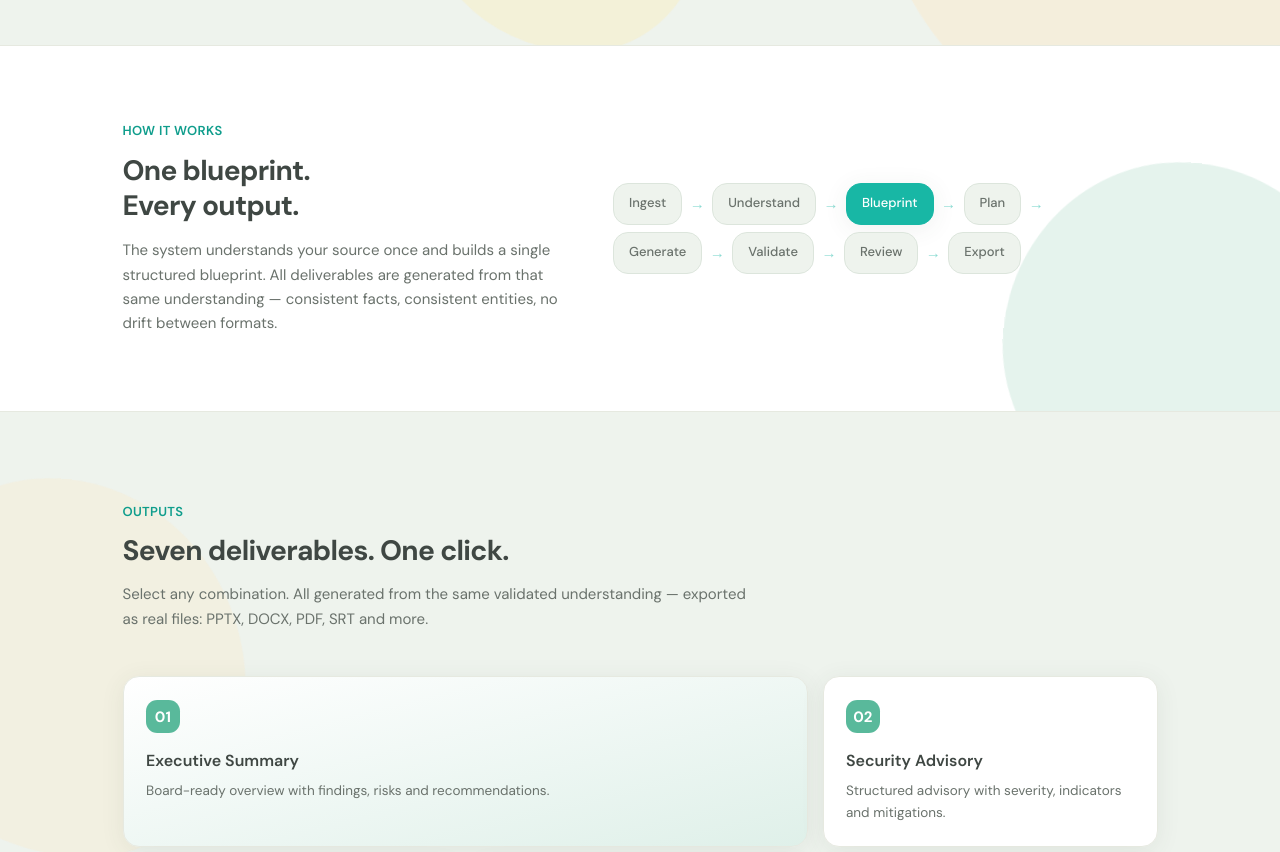
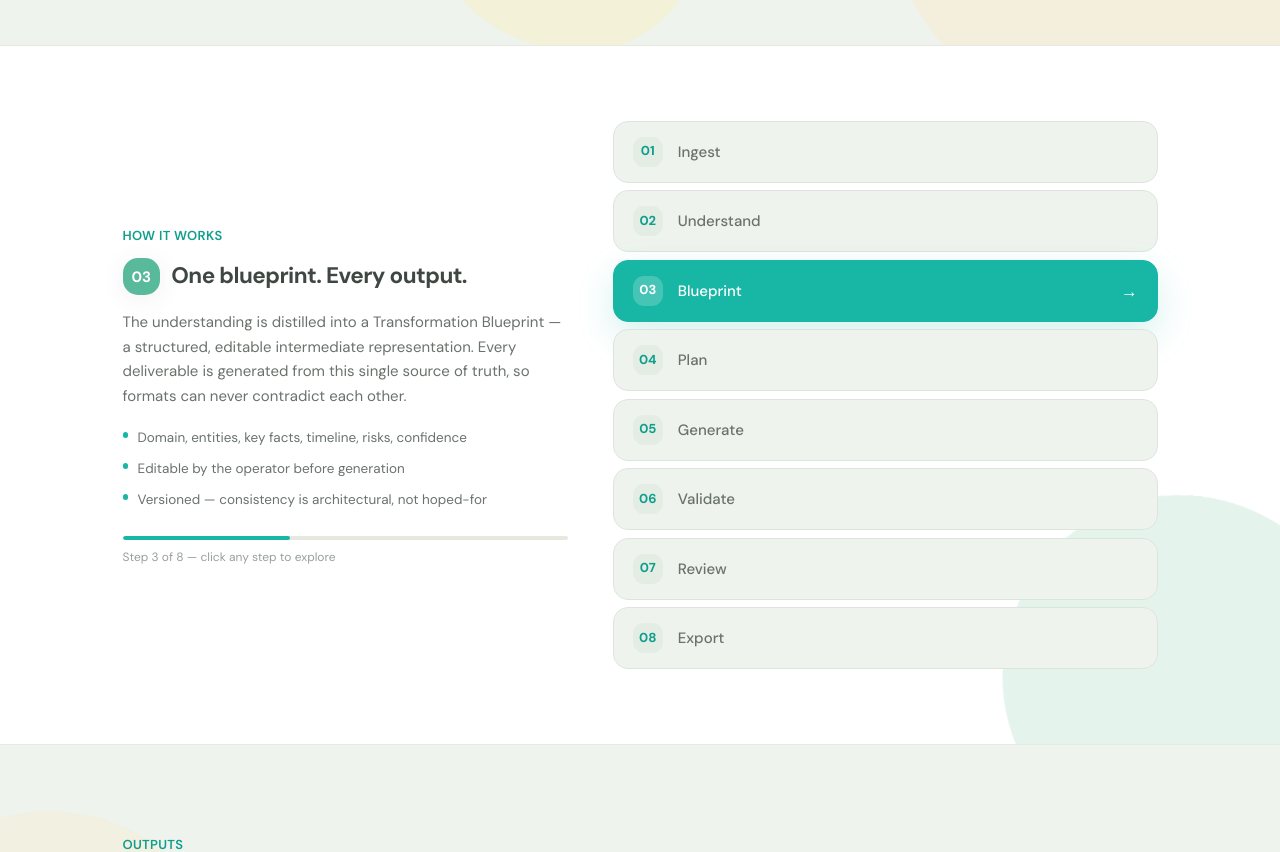
Before and after one commit to Tejamatrix/Transform-AI, a Next.js app in the folder frontend/: page / in a window 1280 px wide. Shown: the part 648-1500 px from the top of the page. Built offline with nearby package versions, Linux system fonts and the light colour scheme.

Commit message:
Interactive pipeline section: click a step -> animated detail panel on the left (title, description, key points, progress)

```diff
--- a/frontend/src/app/page.tsx
+++ b/frontend/src/app/page.tsx
@@ -1,6 +1,52 @@
+"use client";
+
 import Link from "next/link";
+import { useState } from "react";
 
 const FLOW = ["Ingest", "Understand", "Blueprint", "Plan", "Generate", "Validate", "Review", "Export"];
+
+const FLOW_INFO: Record<string, { title: string; body: string; points: string[] }> = {
+  Ingest: {
+    title: "Bring in any source",
+    body: "Nine source types, one pipeline. Upload documents, spreadsheets, code files, images or videos — or paste text and URLs. Everything is extracted, chunked and indexed for grounding.",
+    points: ["PDF, DOCX, TXT, CSV, URLs and pasted text", "Images via OCR, videos via Whisper transcript + frame text", "30+ programming languages — the AI explains what code does"],
+  },
+  Understand: {
+    title: "The AI reads it properly",
+    body: "The content understanding engine detects domain, intent and structure — whether it's an incident report, a policy document, a dataset or an application's source code.",
+    points: ["Domain + intent detection", "Entities (10 types), key facts, statistics", "Spoken video content and code behaviour, explained"],
+  },
+  Blueprint: {
+    title: "One blueprint. Every output.",
+    body: "The understanding is distilled into a Transformation Blueprint — a structured, editable intermediate representation. Every deliverable is generated from this single source of truth, so formats can never contradict each other.",
+    points: ["Domain, entities, key facts, timeline, risks, confidence", "Editable by the operator before generation", "Versioned — consistency is architectural, not hoped-for"],
+  },
+  Plan: {
+    title: "You stay in control",
+    body: "Based on the detected domain and intent, the analyzer recommends suitable outputs. Then you configure exactly what you need — no black boxes.",
+    points: ["Recommended outputs pre-selected for you", "Audience, tone, language, detail, objective, style", "Any combination of the 7 formats, one operation"],
+  },
+  Generate: {
+    title: "Every deliverable, one operation",
+    body: "All selected generators run from the same blueprint plus retrieved evidence — an executive summary, an advisory, a thread and a video script will always tell the same story.",
+    points: ["7 formats written by the live LLM", "Grounded in retrieved source evidence", "Structured JSON schemas, auto-repaired and validated"],
+  },
+  Validate: {
+    title: "Every claim gets checked",
+    body: "Generated claims are compared against retrieved evidence and classified: verified, partially supported or unsupported. Nothing hallucinated slips through silently.",
+    points: ["Color-coded grounding overlay in the output", "Click a claim → exact source page and quote", "Conflicts between sources flagged for human review"],
+  },
+  Review: {
+    title: "Human judgment, built in",
+    body: "Nothing is locked. Edit any section, shorten, expand, change tone or audience, rewrite — or regenerate entirely. Every change is versioned.",
+    points: ["Inline edits with instant preview", "Version history (v1, v2, v3…) with actions", "Regenerate from the same blueprint anytime"],
+  },
+  Export: {
+    title: "Production-ready files",
+    body: "Download deliverables in the format your audience needs — a real PowerPoint deck, a Word advisory, subtitles for your video editor, structured JSON for integrations.",
+    points: ["PPTX, DOCX, PDF, HTML, JSON, CSV, TXT, SRT, MD", "Video packages include storyboard, script and subtitles", "Clean layouts — presentation-ready, not raw dumps"],
+  },
+};
 
 const OUTPUTS = [
   ["Executive Summary", "Board-ready overview with findings, risks and recommendations."],
@@ -19,6 +65,9 @@ const TRUST = [
 ];
 
 export default function Landing() {
+  const [activeStep, setActiveStep] = useState("Blueprint");
+  const info = FLOW_INFO[activeStep];
+
   return (
     <div className="min-h-screen bg-bg text-ink overflow-x-clip">
       {/* minimal modern navigation */}
@@ -143,32 +192,69 @@ export default function Landing() {
       <section id="pipeline" className="relative py-20 bg-surface border-y border-line-subtle overflow-hidden">
         <div className="absolute -bottom-32 -right-24 w-96 h-96 bg-mint-soft blob opacity-80" aria-hidden />
         <div className="relative max-w-6xl mx-auto px-6">
-          <div className="grid lg:grid-cols-[0.9fr_1.1fr] gap-12 items-center">
-            <div>
-              <div className="text-[13px] font-semibold text-accent-strong tracking-wide uppercase">How it works</div>
-              <h2 className="mt-3 text-3xl font-bold tracking-tight leading-tight">
-                One blueprint.
-                <br />Every output.
-              </h2>
-              <p className="mt-4 text-ink-2 text-[15px] leading-relaxed">
-                The system understands your source once and builds a single structured
-                blueprint. All deliverables are generated from that same understanding —
-                consistent facts, consistent entities, no drift between formats.
-              </p>
+          <div className="grid lg:grid-cols-[0.9fr_1.1fr] gap-12 items-start">
+            {/* LEFT — live info panel for the active step */}
+            <div key={activeStep} className="anim-fade-in-up lg:sticky lg:top-28">
+              <div className="text-[13px] font-semibold text-accent-strong tracking-wide uppercase">
+                How it works
+              </div>
+              <div className="mt-3 flex items-center gap-3">
+                <span className="w-10 h-10 rounded-2xl bg-mint text-white flex items-center justify-center font-bold text-[15px] shadow-soft">
+                  {String(FLOW.indexOf(activeStep) + 1).padStart(2, "0")}
+                </span>
+                <h2 className="text-2xl font-bold tracking-tight leading-snug">{info.title}</h2>
+              </div>
+              <p className="mt-4 text-ink-2 text-[15px] leading-relaxed">{info.body}</p>
+              <ul className="mt-5 flex flex-col gap-2.5">
+                {info.points.map((pt) => (
+                  <li key={pt} className="flex items-start gap-2.5 text-[13.5px] text-ink-2">
+                    <span className="mt-1.5 w-1.5 h-1.5 rounded-full bg-accent shrink-0" />
+                    {pt}
+                  </li>
+                ))}
+              </ul>
+              <div className="mt-7 h-1 w-full bg-line-subtle rounded-full overflow-hidden">
+                <div
+                  className="h-full bg-accent rounded-full"
+                  style={{
+                    width: `${((FLOW.indexOf(activeStep) + 1) / FLOW.length) * 100}%`,
+                    transition: "width 300ms ease",
+                  }}
+                />
+              </div>
+              <div className="mt-2 text-[12px] text-ink-3">
+                Step {FLOW.indexOf(activeStep) + 1} of {FLOW.length} — click any step to explore
+              </div>
             </div>
-            <div className="flex flex-wrap items-center gap-2 stagger">
-              {FLOW.map((step, i) => (
-                <div key={step} className="flex items-center gap-2">
-                  <span className={`px-4 py-2.5 rounded-2xl text-[13px] font-medium border ${
-                    i === 2
-                      ? "bg-accent text-white border-accent shadow-soft"
-                      : "bg-bg border-line text-ink-2"
-                  }`}>
-                    {step}
-                  </span>
-                  {i < FLOW.length - 1 && <span className="text-accent/50">→</span>}
-                </div>
-              ))}
+
+            {/* RIGHT — clickable steps */}
+            <div className="flex flex-col gap-2 stagger">
+              {FLOW.map((step, i) => {
+                const active = step === activeStep;
+                return (
+                  <button
+                    key={step}
+                    onClick={() => setActiveStep(step)}
+                    className={`flex items-center gap-4 text-left px-5 py-4 rounded-2xl border active:scale-[0.98] ${
+                      active
+                        ? "bg-accent text-white border-accent shadow-lift"
+                        : "bg-bg border-line text-ink-2 hover:border-accent/50 hover:text-ink"
+                    }`}
+                  >
+                    <span
+                      className={`w-8 h-8 rounded-xl flex items-center justify-center text-[13px] font-bold shrink-0 ${
+                        active ? "bg-white/20 text-white" : "bg-elevated text-accent-strong"
+                      }`}
+                    >
+                      {String(i + 1).padStart(2, "0")}
+                    </span>
+                    <span className="text-[15px] font-medium">{step}</span>
+                    <span className={`ml-auto text-lg transition-transform ${active ? "translate-x-0 opacity-100" : "-translate-x-1 opacity-0"}`}>
+                      →
+                    </span>
+                  </button>
+                );
+              })}
             </div>
           </div>
         </div>
```
